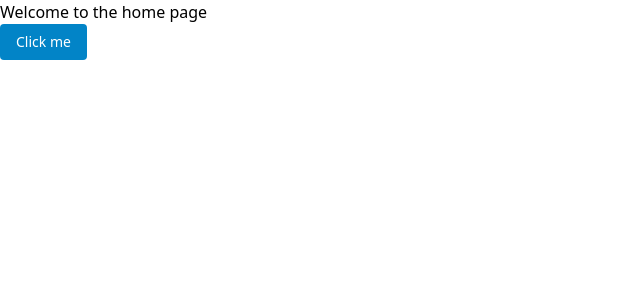
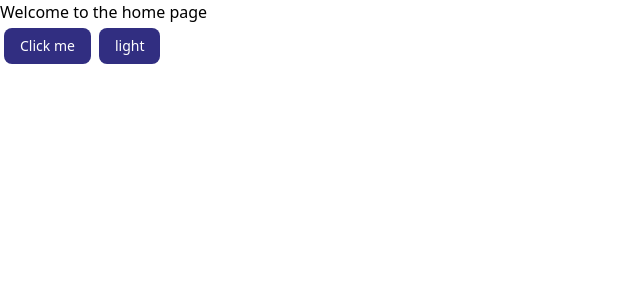
Before and after one commit to NoouFoox/QuestCraftLab, a React (Vite) app: page / in a window 1280 px wide. Shown: the top 300 px of the page, without its empty margins (0-640 px from the left). Built offline with nearby package versions, Linux system fonts and the light colour scheme.

Commit message:
feat: Add ThemeButton component for toggling dark mode

```diff
--- /dev/null
+++ b/src/component/system/ThemeButton.tsx
@@ -0,0 +1,10 @@
+import useDark from "@/utils/use/useDark";
+import Button from "../ui/Button";
+
+export default function ThemeButton() {
+  const { theme, changeTheme } = useDark();
+  const handleChangeTheme = () => {
+    changeTheme(theme === "light" ? "dark" : "light");
+  };
+  return <Button onClick={handleChangeTheme}>{theme}</Button>;
+}
--- a/src/component/ui/Button.tsx
+++ b/src/component/ui/Button.tsx
@@ -14,10 +14,10 @@ export default function Button(props: ButtonProps) {
       {({ hover, active }) => (
         <button
           className={clsx(
-            "rounded py-2 px-4 text-sm text-white",
-            !hover && !active && "bg-sky-600",
-            hover && !active && "bg-sky-500",
-            active && "bg-sky-700"
+            "rounded-lg m-1 py-2 px-4 text-sm text-white",
+            !hover && !active && "bg-indigo-900",
+            hover && !active && "bg-indigo-700",
+            active && "bg-indigo-500"
           )}
         >
           {props.children}
--- a/src/page/home/index.tsx
+++ b/src/page/home/index.tsx
@@ -1,3 +1,4 @@
+import ThemeButton from "@/component/system/ThemeButton";
 import Button from "@/component/ui/Button";
 
 export default function Home() {
@@ -5,6 +6,7 @@ export default function Home() {
     <div>
       <h1>Welcome to the home page</h1>
       <Button>Click me</Button>
+      <ThemeButton />
     </div>
   );
 }
--- a/src/utils/use/useDark.ts
+++ b/src/utils/use/useDark.ts
@@ -7,10 +7,12 @@ export default function useDark() {
     const theme = localStorage.getItem('theme');
     if (theme === 'dark') {
       document.documentElement.classList.add('dark');
+      setTheme('dark');
     } else {
       document.documentElement.classList.remove('dark');
+      setTheme('light');
     }
-  }, []);
+  },[theme]);
   const changeTheme = (theme: Theme) => {
     setTheme(theme);
     if (theme === 'light') {
@@ -21,8 +23,8 @@ export default function useDark() {
       localStorage.setItem('theme', 'dark');
     }
   }
-  return [
+  return {
     theme,
     changeTheme
-  ]
+  }
 }
```
